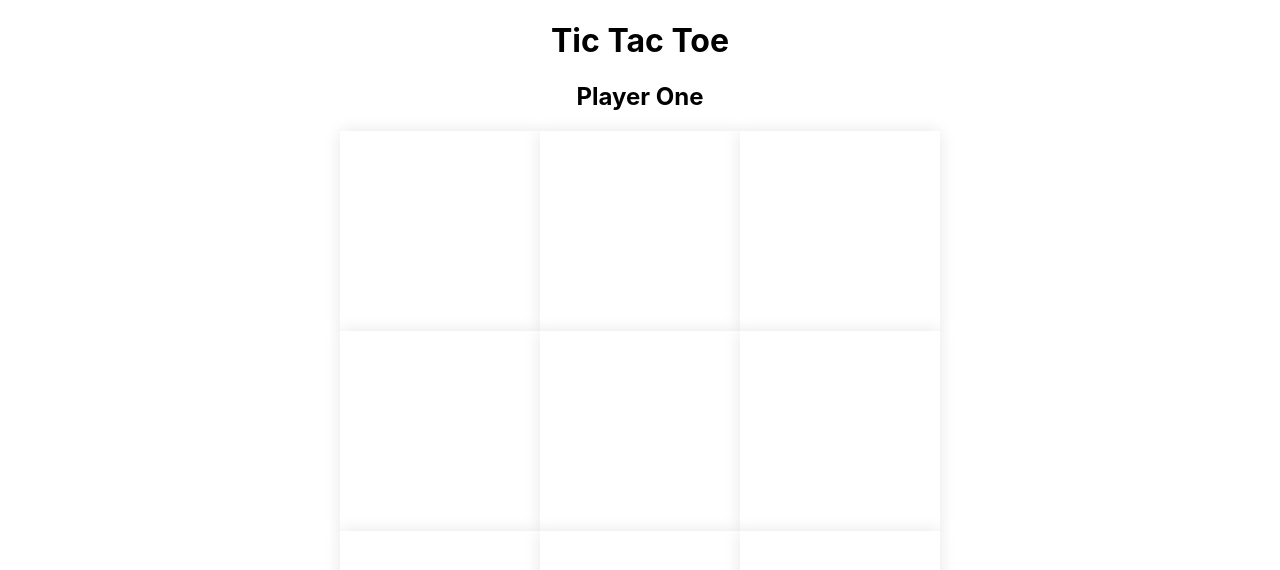
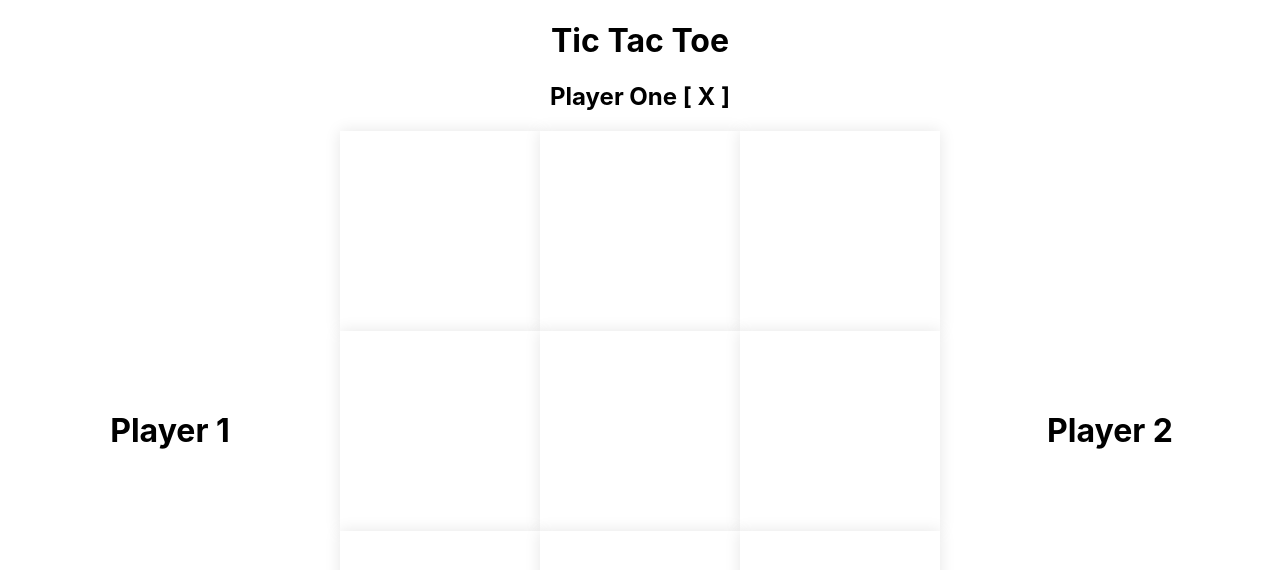
Before and after one commit to Mob-Project-Joyce-Ben-Arvin/React-tic-tac-toe, a React (Create React App) app: page / in a window 1280 px wide. Shown: the top 570 px of the page. Built offline with nearby package versions, Linux system fonts and the light colour scheme.

Commit message:
css styling kinda fixed, now adding scoreboards

```diff
--- a/src/App.css
+++ b/src/App.css
@@ -23,7 +23,14 @@
 
 .game_container {
   display: flex;
+  align-items: center;
   justify-content:center;
+}
+.score_container{
+  width: 100%;
+  display: flex;
+  align-items: center;
+  justify-content: center;
 }
 
 .grid {
@@ -65,7 +72,7 @@
 
 .card:not(.no-hover):hover .content:not(.no-hover) {
   transform: rotateY( 180deg );
-  transition: transform 0.5s;
+  transition: transform .5s;
 }
 
 .front, .back {
@@ -80,11 +87,11 @@
   backface-visibility: hidden;
 }
 
-.back:not(.no-hover) {
+.back {
   transform: rotateY( 180deg );
-  transition: transform 0.5s;
+  transition: transform .5s;
 }
 
-.back .no-hover{
-  display: hidden;
+.no-hover{
+  transform: none;
 }
--- a/src/Board.js
+++ b/src/Board.js
@@ -4,6 +4,8 @@ import Tile from './Tile.js'
 function Board() {
     //Hooks
     const [player, setPlayer] = useState(true)
+    const [scores, setScores] = useState([0, 0])
+
     const [p1Moves, setP1] = useState([])
     const [p2Moves, setP2] = useState([])
     const [boardWinnerFound, setWinner] = useState(false)
@@ -20,7 +22,6 @@ function Board() {
         player ? setP1([...p1Moves,index]) : setP2([...p2Moves,index])
 
         if(winnerFound){
-            alert(`${player ? "Player One Won" : "Player Two Won"}`)
             setWinner(winnerFound)
             //Stop game
         }else{
@@ -36,10 +37,16 @@ function Board() {
 
     return (
         <>
-            <h2>{player ? "Player One" : "Player Two"}{boardWinnerFound ? "  WON!!!!!" : ''} </h2>
+            <h2>{player ? "Player One [ X ]" : "Player Two [ O ]"}{boardWinnerFound ? "  WON!!!!!" : ''} </h2>
             <div className="game_container">
+                <div className="score_container">
+                    <h1>Player 1</h1>
+                </div>
                 <div className="grid">
                     {board.map(generateTile)}
+                </div>
+                <div className="score_container">
+                    <h1>Player 2</h1>
                 </div>
             </div>
         </>
--- a/src/Tile.js
+++ b/src/Tile.js
@@ -22,7 +22,7 @@ function Tile(props) {
                     {tile}
                 </div>
                 <div className = "back">
-                    <p>{props.player ? 'X' : 'O'}</p>
+                    <p>{ !beenClicked ? (props.player ? 'X' : 'O') : tile }</p>
                 </div>
               </div>
             </div>
```
